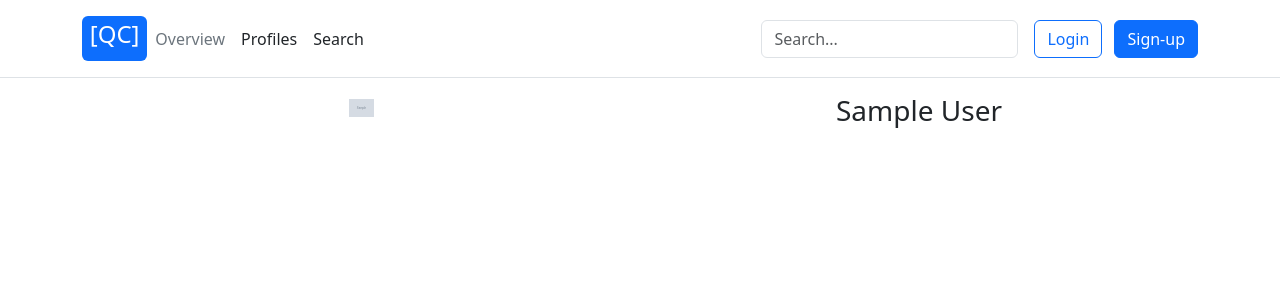
After one commit to HyperTexts/QuickComm, a Django app: page /authors/00000000-0000-0000-0000-000000000001/ in a window 1280 px wide. The commit adds this page. Shown: the top 300 px of the page. Run offline with Django 4.2, Linux system fonts and the light colour scheme; tables that the repository leaves empty hold one stand-in row (values such as "Sample post"); grey boxes marked "Sample" are stand-in pictures; some libraries are stand-ins or nearby versions.

Commit message:
Very basic functionality for viewing profiles

```diff
--- a/quickcomm/templates/base.html
+++ b/quickcomm/templates/base.html
@@ -21,7 +21,7 @@
 
             <ul class="nav col-12 col-lg-auto me-lg-auto mb-2 justify-content-center mb-md-0">
               <li><a href="#" class="nav-link px-2 link-secondary">Overview</a></li>
-              <li><a href="#" class="nav-link px-2 link-dark">Profiles</a></li>
+              <li><a href="{% url 'view_authors' %}" class="nav-link px-2 link-dark">Profiles</a></li>
               <li><a href="#" class="nav-link px-2 link-dark">Search</a></li>
             </ul>
 
--- /dev/null
+++ b/quickcomm/templates/quickcomm/profile.html
@@ -0,0 +1,15 @@
+{% extends 'base.html' %}
+{% block content %}
+    <div class="container">
+        <div class="row text-center">
+            <div class="col-md-6">
+                <img class="" src={{ author.profile_image }} width="25px" class="rounded-circle">
+
+            </div>
+            <div class="col-md-6">
+                <h3 class="text-center">{{ author.display_name}}</h3>
+            </div>
+        </div>
+    </div>
+
+{% endblock %}
--- a/quickcomm/urls.py
+++ b/quickcomm/urls.py
@@ -7,4 +7,6 @@ urlpatterns = [
     path('register/', views.register, name='register'),
     path('create/plain', views.create_post, name='create_plain'),
     path('create/markdown', views.create_markdown, name='create_markdown'),
+    path('authors/', views.view_authors, name='view_authors'),
+    path('authors/<str:author_id>/', views.view_profile, name='view_profile'),
 ]
--- a/quickcomm/views.py
+++ b/quickcomm/views.py
@@ -1,4 +1,4 @@
-from django.shortcuts import render
+from django.shortcuts import render, get_object_or_404
 from django.http import HttpResponse, HttpResponseRedirect
 from django.contrib.auth.decorators import login_required
 from django.contrib.auth import authenticate, login as auth_login
@@ -64,3 +64,16 @@ def login(request):
 def register(request):
     # TODO implement register
     return HttpResponse('Register Page')
+
+def view_authors(request):
+    context = {
+        'authors': Author.objects.all()
+    }
+    return render(request, 'quickcomm/authors.html', context)
+
+def view_profile(request, author_id):
+    author = get_object_or_404(Author, pk=author_id)
+
+    return render(request, 'quickcomm/profile.html', {
+                    'author': author,
+                    })
```
Also changed, not shown: quickcomm/templates/quickcomm/authors.html (added, +18 -0 lines).
